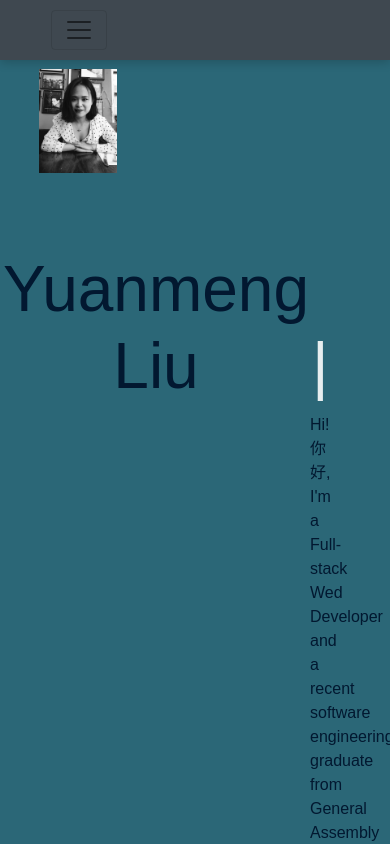
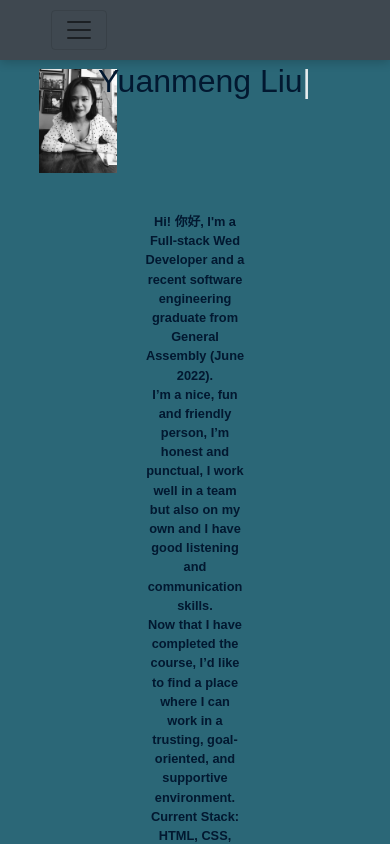
Before and after one commit to liuyuanmeng/portfolio, a React (Create React App) app: page / in a window 390 px wide. Shown: the top 844 px of the page. Built offline with nearby package versions, Linux system fonts and the light colour scheme; a web font is replaced by a local one.

Commit message:
@media added

```diff
--- a/src/components/Home.js
+++ b/src/components/Home.js
@@ -43,6 +43,7 @@ import { Rotate, LightSpeed } from 'react-reveal'
 import Jump from 'react-reveal'
 import { Container } from 'react-bootstrap'
 import Button from 'react-bootstrap/Button'
+import Card from 'react-bootstrap/Card'
 
 // import ReactTooltip from 'react-tooltip'
 import Tippy from '@tippy.js/react'
@@ -66,23 +67,32 @@ const Home = () => {
   return (
     <>
 
-      <section className='text-center second' id='aboutme'>
+      <section className='text-center second about' id='aboutme'>
         <Rotate top left>
-          <img src={profile} alt='profile picture' className='profile' />
+          <img src={profile} alt='profile picture' className='profile card-img-left' />
         </Rotate>
+        <div className="card-body">
           <LightSpeed right>
-          {/* <h1 className='text-center mt-6 '>About Me</h1> */}
-          <h1 className="typing">Yuanmeng Liu</h1>
+
+            <h1 className="typing card-title">Yuanmeng Liu</h1>
           </LightSpeed>
+
+
+
           <Jump bottom>
 
-          <p className='text-center mt-3 mr-5 text-md-left '> Hi! 你好, I&apos;m a Full-stack Wed Developer and a recent software engineering graduate from General Assembly (June 2022).<br></br>
+
+
+            <p className='text-center mt-3 mr-5 text-md-left card-text'> Hi! 你好, I&apos;m a Full-stack Wed Developer and a recent software engineering graduate from General Assembly (June 2022).<br></br>
               I’m a nice, fun and friendly person, I’m honest and punctual, I work well in a team but also on my own and I have good listening and communication skills.<br></br>
 
               Now that I have completed the course, I’d like to find a place where I can work in a trusting, goal-oriented, and supportive environment.<br></br> Current Stack: HTML, CSS, JavaScript, React.js, Express.js, Python, Django. </p>
 
 
           </Jump>
+        </div>
+
+
 
 
       </section>
@@ -364,8 +374,8 @@ const Home = () => {
       <section id='experience' className='experience'>
         <h1 className='text-center under'>Experience</h1>
 
-        <div className="experience-container">
-          <div className="bloc-tabs">
+        <div className="experience-container ">
+          <div className="bloc-tabs ">
             <button
               className={toggleState === 1 ? 'tabs active-tabs' : 'tabs'}
               onClick={() => toggleTab(1)}
@@ -388,7 +398,7 @@ const Home = () => {
 
           <div className="content-tabs">
             <div
-              className={toggleState === 1 ? 'content  active-content' : 'content'}
+              className={toggleState === 1 ? 'content  active-content' : 'content '}
             >
               <h2>March 2022 -  June 202 – Software Engineering Immersive</h2>
               <hr />
--- a/src/styles/components/home.scss
+++ b/src/styles/components/home.scss
@@ -51,11 +51,7 @@ $animation-time: 4s;
 
 
 }
-.box{
-  display: flex;
-  justify-content: center;
 
-}
 
 
 
@@ -83,17 +79,45 @@ $animation-time: 4s;
 
 
 }
+
+.second h1{
+  float: right;
+  margin-top: 10%;
+  margin-right: 20%;
+  font-size: 4em;
+}
 .second p{
-  padding-left: 150px;
+  clear: right;
+  margin: 10em;
+  max-width: 100%;
+
+
+}
+@media only screen and (max-width: 934px) {
+  .about{
+    max-width: 100%;
+  }
+
+  .second h1
+  {margin-top: -150px;
+
+
+
+    font-size: 2em;
+  }
+  .card-text{
+    font-size: 0.8em;
+    margin: auto;
+   font-weight: bold;
+   justify-content: flex-start;
+
+    }
+
+
 }
 
-// .projects{
-//   height: 100vh;
-//   padding-top: 30px;
-//   background-color: #c8d8e4;
 
 
-// }
 .skills{
   padding-top: 30px;
   height: 100vh;
@@ -122,24 +146,10 @@ $animation-time: 4s;
 }
 
 
-.second h1{
-  float: right;
-  margin-top: 10%;
-  margin-right: 20%;
-  font-size: 4em;
-}
-.second p{
-  clear: right;
-  margin: 10em;
-}
 
 
-.container {
-  position: relative;
 
-   max-width: 100%;
 
-}
 
 
 
```
Lines whose indentation alone changed are shown as unchanged.
